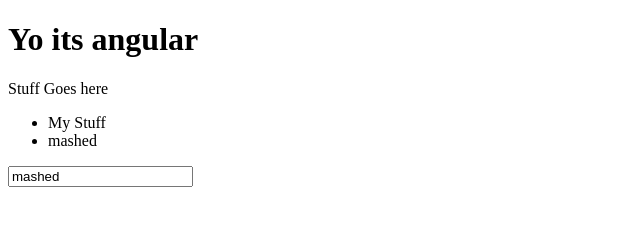
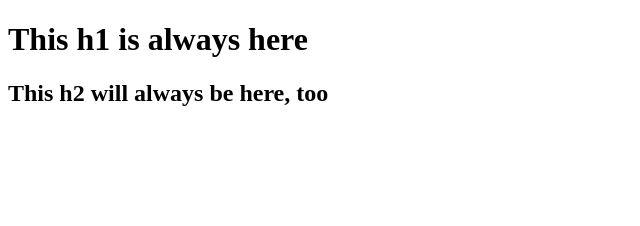
Before and after one commit to Wisbell/learnAngular-Lecture-West, a website: page index.html in a window 1280 px wide. Shown: the whole page, without its empty margins (0-640 px from the left). Drawn offline with nearby package versions, Linux system fonts and the light colour scheme; some packages are replaced by stand-ins of ours.

Commit message:
Added angular-route to project

```diff
--- a/bower.json
+++ b/bower.json
@@ -15,6 +15,7 @@
     "tests"
   ],
   "dependencies": {
-    "angular": "^1.6.1"
+    "angular": "^1.6.1",
+    "angular-route": "^1.6.1"
   }
 }
--- a/index.html
+++ b/index.html
@@ -6,20 +6,15 @@
     <link rel="stylesheet" type="text/css" href="style.css">
 </head>
 <body ng-app="myAppName">
-    <h1>Yo its angular</h1>
+    <h1>This h1 is always here</h1>
 
-    <div ng-controller="myMainController">
-        <p>Stuff Goes here</p>
+    <div ng-view></div>
 
-        <ul>
-            <li>My Stuff</li>
-            <li>{{potatoes}}</li>
-        </ul>
 
-        <input ng-model="potatoes" type="text" name="potatoes">
-    </div>
+    <h2>This h2 will always be here, too</h2>
 
     <script src="/bower_components/angular/angular.js" type="text/javascript"></script>
+    <script src="/bower_components/angular-route/angular-route.js" type="text/javascript"></script>
     <script src="app.js" type="text/javascript"></script>
 </body>
 </html>
```
